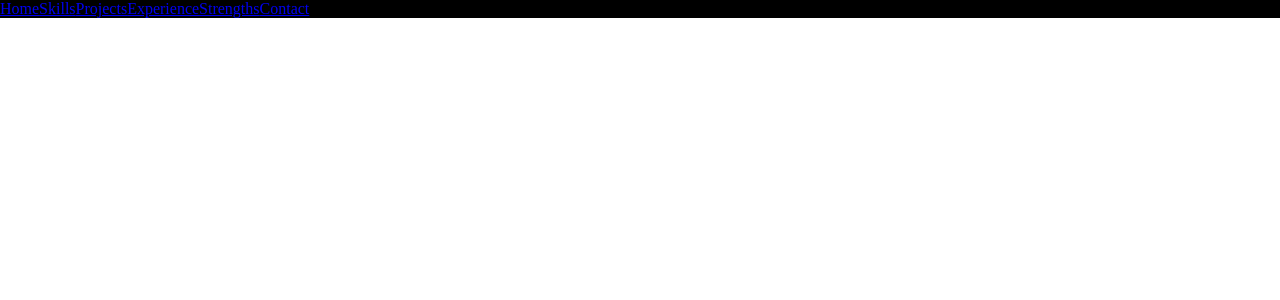
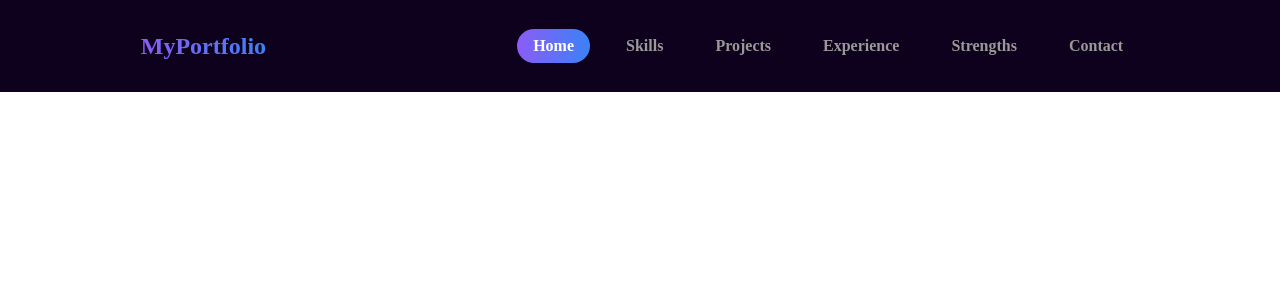
Before and after one commit to JeongCW0522/Portfolio, a React (Create React App) app: page / in a window 1280 px wide. Shown: the top 300 px of the page. Built offline with nearby package versions, Linux system fonts and the light colour scheme.

Commit message:
feat: 헤더바 UI 구현

```diff
--- a/src/components/layouts/Header.jsx
+++ b/src/components/layouts/Header.jsx
@@ -1,23 +1,94 @@
-import { Link } from "react-router-dom";
+import { Link, useLocation } from "react-router-dom";
 import styled from "styled-components";
 
 const HeaderContainer = styled.div`
-  background-color: black;
+  background-color: #0e011d;
+  padding: 16px;
+  display: flex;
+  justify-content: center;
+  align-items: center;
+  height: 60px;
+`;
+
+const HeaderInner = styled.div`
+  display: flex;
+  justify-content: space-between;
+  align-items: center;
+  min-width: 80%;
+  max-width: 90%;
+`;
+
+const Logo = styled.h2`
+  background: linear-gradient(to right, #8b5cf6, #3b82f6);
+  -webkit-background-clip: text;
+  -webkit-text-fill-color: transparent;
+  background-clip: text;
+`;
+
+const Nav = styled.div`
+  display: flex;
+  gap: 20px;
+`;
+
+const LinkButton = styled(Link)`
+  text-decoration: none;
+  padding: 8px 16px;
+  color: ${(props) => (props.$active ? "white" : "#9a9898")};
+  background: ${(props) =>
+    props.$active
+      ? "linear-gradient(to right, #8b5cf6, #3b82f6)"
+      : "transparent"};
+  border-radius: 24px;
+  font-weight: 600;
+  transition: background-color 0.2s, transform 0.2s;
+
+  &:hover {
+    color: white;
+    transform: scale(1.07);
+  }
+
+  &:active {
+    transform: scale(0.95);
+  }
 `;
 
 const Header = () => {
+  const location = useLocation();
+
   return (
     <HeaderContainer>
-      <>
-        <>
-          <Link href="/introduction">Home</Link>
-          <Link href="/project">Skills</Link>
-          <Link href="/career">Projects</Link>
-          <Link href="/contest">Experience</Link>
-          <Link href="/contest">Strengths</Link>
-          <Link href="/contest">Contact</Link>
-        </>
-      </>
+      <HeaderInner>
+        <Logo>MyPortfolio</Logo>
+        <Nav>
+          <LinkButton to="/" $active={location.pathname === "/"}>
+            Home
+          </LinkButton>
+          <LinkButton
+            to="/tachStack"
+            $active={location.pathname === "/tachStack"}
+          >
+            Skills
+          </LinkButton>
+          <LinkButton to="/project" $active={location.pathname === "/project"}>
+            Projects
+          </LinkButton>
+          <LinkButton
+            to="/experience"
+            $active={location.pathname === "/experience"}
+          >
+            Experience
+          </LinkButton>
+          <LinkButton
+            to="/strengths"
+            $active={location.pathname === "/strengths"}
+          >
+            Strengths
+          </LinkButton>
+          <LinkButton to="/contact" $active={location.pathname === "/contact"}>
+            Contact
+          </LinkButton>
+        </Nav>
+      </HeaderInner>
     </HeaderContainer>
   );
 };
```
